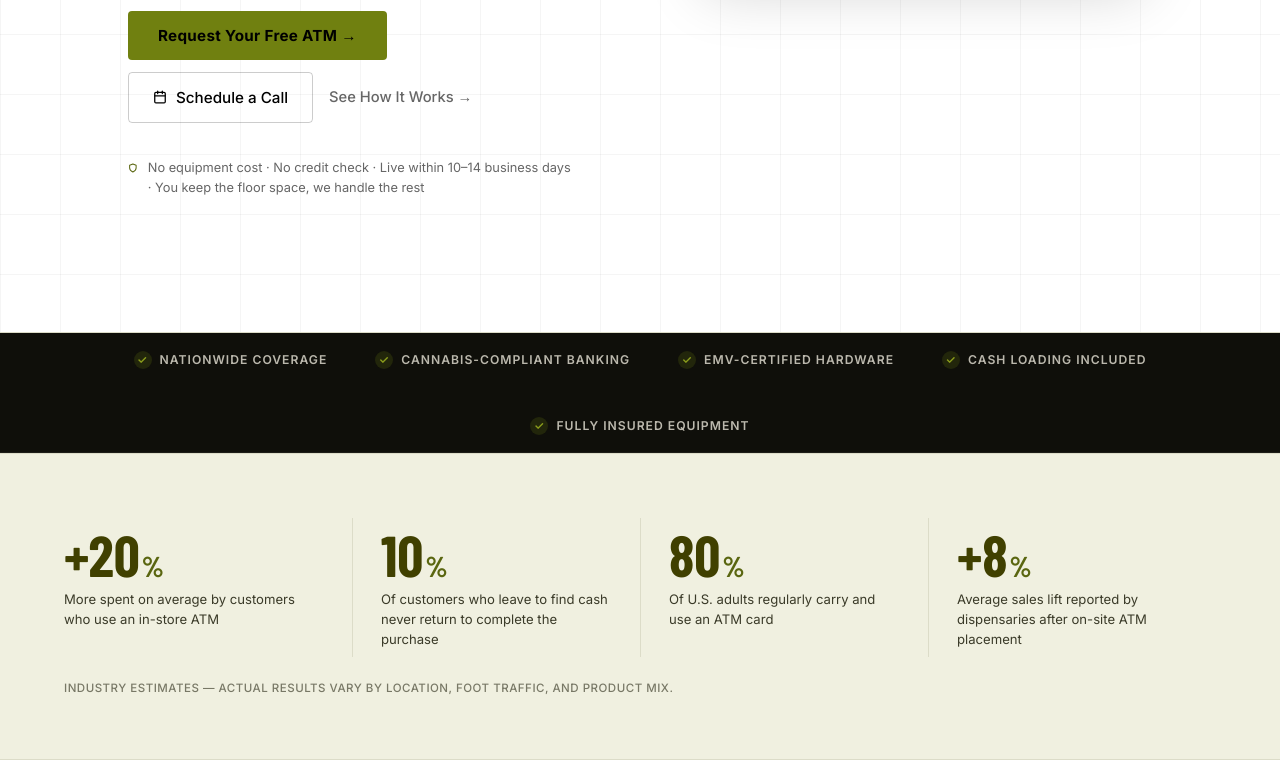
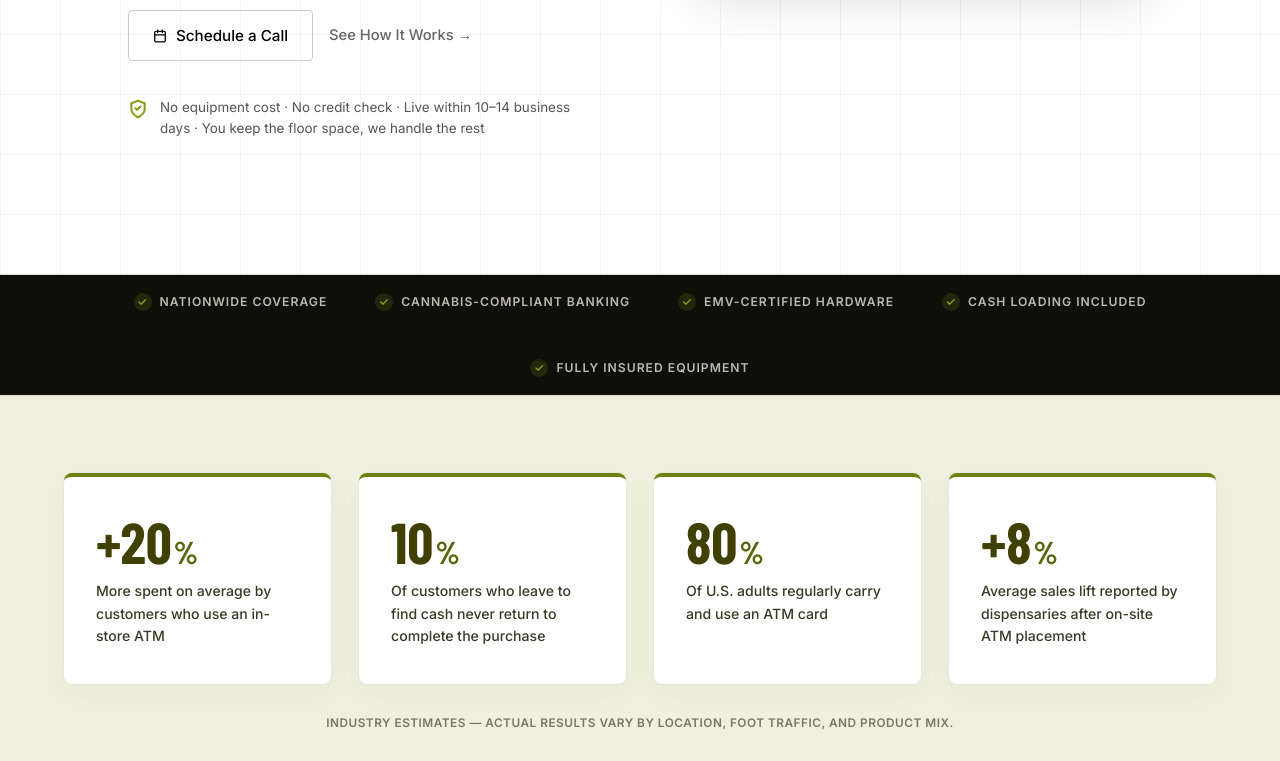
Before and after one commit to Idea-Fueled/happy-frog-atm, a Next.js app in the folder happyfrog-nextjs/: page / in a window 1280 px wide. Shown: the part 799-1560 px from the top of the page. Built offline with nearby package versions, Linux system fonts and the light colour scheme; a web font is replaced by a local one.

Commit message:
style: optimize heading wrapper width constraints for iPad portrait resolutions, upgrade stats block layout to cards, and modernize hero trust icon

```diff
--- a/happyfrog-nextjs/app/globals.css
+++ b/happyfrog-nextjs/app/globals.css
@@ -264,7 +264,7 @@
 
 .hero h1 {
   font-family: 'Barlow Condensed', sans-serif;
-  font-size: clamp(3rem, 11vw, 5rem);
+  font-size: 4rem;
   font-weight: 900;
   line-height: .96;
   text-transform: uppercase;
@@ -369,13 +369,21 @@
 .hrisk {
   display: flex;
   align-items: flex-start;
-  gap: 10px;
-  font-size: .8rem;
-  color: #666
+  gap: 12px;
+  font-size: .84rem;
+  color: #555;
+  text-align: left;
+  max-width: 600px
+}
+
+.hrisk svg {
+  flex-shrink: 0;
+  color: var(--olive2);
+  margin-top: 2px
 }
 
 .hrisk span {
-  line-height: 1.55
+  line-height: 1.6
 }
 
 .hero-right {
@@ -604,7 +612,7 @@
 
 .sh2 {
   font-family: 'Barlow Condensed', sans-serif;
-  font-size: clamp(2.4rem, 5vw, 4.2rem);
+  font-size: 3.5rem;
   font-weight: 900;
   text-transform: uppercase;
   line-height: .95;
@@ -631,56 +639,62 @@
   background: var(--cream);
   border-top: 1px solid var(--g3);
   border-bottom: 1px solid var(--g3);
-  padding: clamp(3rem, 5vw, 4rem) clamp(1.5rem, 5vw, 4rem)
+  padding: clamp(3.5rem, 6vw, 5rem) clamp(1.5rem, 5vw, 4rem)
 }
 
 .stats-grid {
   display: grid;
   grid-template-columns: repeat(4, 1fr);
-  gap: 0;
+  gap: 1.75rem;
   max-width: 1200px;
   margin: 0 auto
 }
 
 .statc {
-  padding: .5rem 1.75rem;
-  border-left: 1px solid var(--g3)
-}
-
-.statc:first-child {
-  border-left: none;
-  padding-left: 0
+  background: var(--white);
+  border-radius: 8px;
+  padding: 2.25rem 2rem;
+  box-shadow: 0 10px 30px rgba(0, 0, 0, .03), 0 0 0 1px rgba(112, 128, 16, .05);
+  border-top: 4px solid var(--olive);
+  display: flex;
+  flex-direction: column;
+  justify-content: flex-start
 }
 
 .statn {
   font-family: 'Barlow Condensed', sans-serif;
-  font-size: clamp(2.8rem, 4.5vw, 3.8rem);
+  font-size: clamp(3rem, 4.5vw, 4rem);
   font-weight: 900;
   color: var(--frog);
   line-height: 1;
-  margin-bottom: .4rem
+  margin-bottom: .6rem;
+  display: flex;
+  align-items: baseline
 }
 
 .statn .unit {
-  font-size: .5em;
+  font-size: .55em;
   color: var(--olive3);
-  margin-left: 2px
+  margin-left: 2px;
+  font-weight: 800
 }
 
 .statl {
-  font-size: .82rem;
+  font-size: .88rem;
   color: var(--body);
-  line-height: 1.5
+  line-height: 1.6;
+  font-weight: 500
 }
 
 .stats-foot {
   max-width: 1200px;
-  margin: 1.5rem auto 0;
-  font-size: .72rem;
+  margin: 2rem auto 0;
+  font-size: .74rem;
   color: var(--g1);
   letter-spacing: .5px;
   text-transform: uppercase;
-  font-weight: 500
+  font-weight: 600;
+  text-align: center
 }
 
 /* ── WHAT YOU GET ── */
@@ -1445,6 +1459,27 @@
 }
 
 /* ── RESPONSIVE ── */
+@media(max-width:1024px) {
+  .hero h1 {
+    max-width: 920px !important;
+  }
+
+  .what-hdr,
+  .how-hdr,
+  .eq-hdr,
+  .cmp-hdr,
+  .faq-hdr,
+  .final-sec .sh2,
+  .form-left .sh2 {
+    max-width: 920px !important;
+    margin-left: auto !important;
+    margin-right: auto !important;
+  }
+
+  .foot-grid {
+    gap: 1.5rem;
+  }
+}
 @media(max-width:1000px) {
   .fwrap {
     grid-template-columns: 1fr;
@@ -1478,7 +1513,9 @@
 @media(max-width:900px) {
   .hero h1 {
     font-size: clamp(2.2rem, 6vw, 3.2rem);
-    line-height: 1.02
+    line-height: 1.02;
+    margin-left: auto;
+    margin-right: auto
   }
 
   .sh2 {
@@ -1522,7 +1559,7 @@
 
   .hrisk {
     justify-content: center;
-    text-align: center;
+    max-width: 100%
   }
 
   .hero-right {
@@ -1554,17 +1591,12 @@
   }
 
   .stats-grid {
-    grid-template-columns: 1fr 1fr;
-    gap: 1.5rem 0
+    grid-template-columns: repeat(2, 1fr);
+    gap: 1.25rem
   }
 
   .statc {
-    padding: .5rem 1.25rem
-  }
-
-  .statc:nth-child(3) {
-    border-left: none;
-    padding-left: 0
+    padding: 2rem 1.75rem
   }
 
   .frow {
@@ -1581,15 +1613,6 @@
 
   .nav-phone {
     display: none !important
-  }
-
-  .foot-grid {
-    grid-template-columns: 1fr 1fr;
-    gap: 2rem
-  }
-
-  .foot-brand {
-    grid-column: 1/-1
   }
 }
 
@@ -1613,12 +1636,11 @@
 
   .stats-grid {
     grid-template-columns: 1fr;
-    gap: 1.5rem
+    gap: 1rem
   }
 
   .statc {
-    border-left: none;
-    padding-left: 0 !important
+    padding: 1.75rem 1.5rem
   }
 
   .ctbl td,
@@ -1837,7 +1859,7 @@
 
 .legal-hero h1 {
   font-family: 'Barlow Condensed', sans-serif;
-  font-size: clamp(2.4rem, 6vw, 4rem);
+  font-size: 4rem;
   font-weight: 900;
   text-transform: uppercase;
   line-height: 1.02;
--- a/happyfrog-nextjs/components/Hero.tsx
+++ b/happyfrog-nextjs/components/Hero.tsx
@@ -42,7 +42,7 @@
           </a>
         </div>
         <div className="hrisk">
-          <ShieldIcon style={{ color: 'var(--olive3)', marginTop: 2 }} />
+          <ShieldIcon />
           <span>
             No equipment cost · No credit check · Live within 10–14 business
             days · You keep the floor space, we handle the rest
--- a/happyfrog-nextjs/components/Icons.tsx
+++ b/happyfrog-nextjs/components/Icons.tsx
@@ -42,8 +42,8 @@
 export function ShieldIcon(props: SVGProps<SVGSVGElement>) {
   return (
     <svg
-      width="16"
-      height="16"
+      width="20"
+      height="20"
       viewBox="0 0 24 24"
       fill="none"
       stroke="currentColor"
@@ -53,6 +53,7 @@
       {...props}
     >
       <path d="M12 22s8-4 8-10V5l-8-3-8 3v7c0 6 8 10 8 10z" />
+      <path d="m9 11 2 2 4-4" />
     </svg>
   );
 }
```
